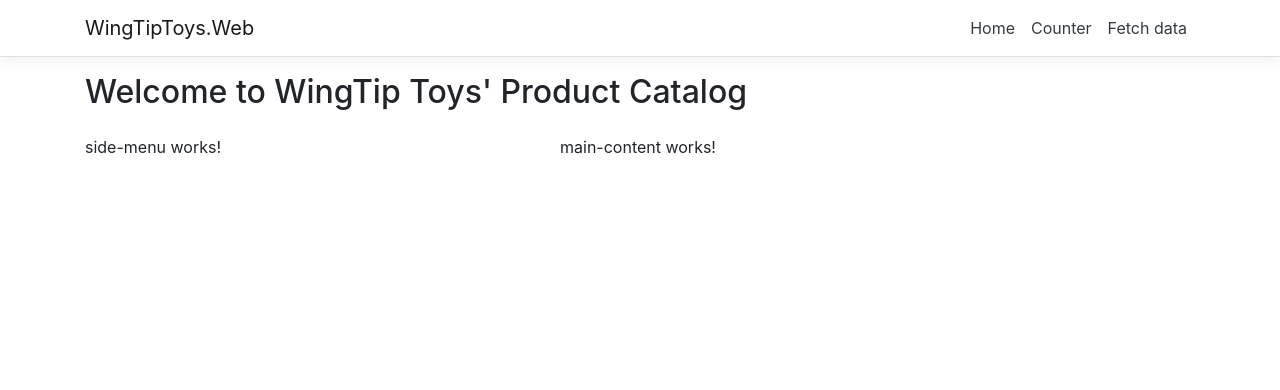
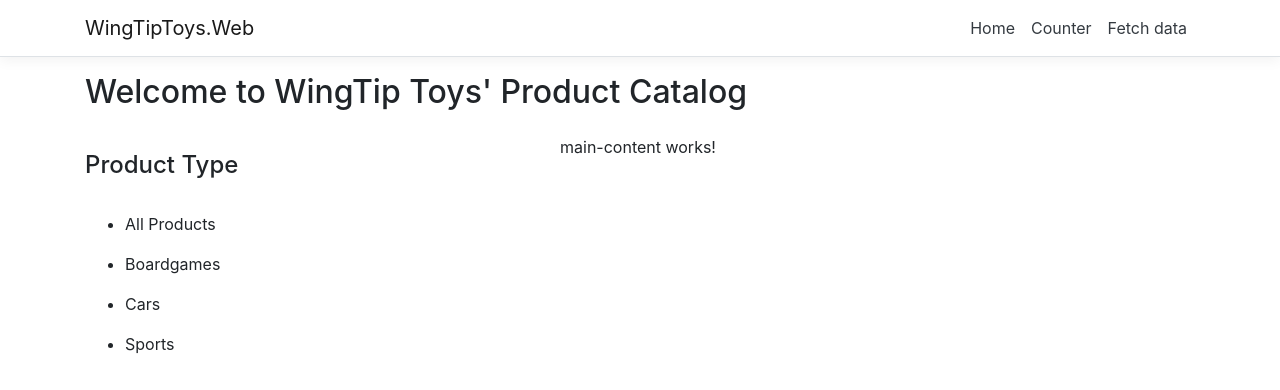
Before and after one commit to StephenYoon/wingtip-toys, an Angular app in the folder WingTipToys.Web/ClientApp/: page / in a window 1280 px wide. Shown: the top 390 px of the page. Built offline with nearby package versions, Linux system fonts and the light colour scheme.

Commit message:
Implemented side menu component

```diff
--- a/WingTipToys.Web/ClientApp/src/app/product-catalog/home/home.component.html
+++ b/WingTipToys.Web/ClientApp/src/app/product-catalog/home/home.component.html
@@ -5,7 +5,7 @@
 
     <!--Left side-->
     <div class="col-5 side-menu">
-      <app-side-menu>
+      <app-side-menu (selectedProductType)="onProductTypeChange($event)">
       </app-side-menu>
     </div>
 
--- a/WingTipToys.Web/ClientApp/src/app/product-catalog/side-menu/side-menu.component.html
+++ b/WingTipToys.Web/ClientApp/src/app/product-catalog/side-menu/side-menu.component.html
@@ -1 +1,19 @@
-<p>side-menu works!</p>
+<div class="side-menu-container">
+  <h4 class="header">Product Type</h4>
+
+  <!--TODO: Iterate from a source to generate this template programmatically-->
+  <ul>
+    <li class="clickable" (click)="selectType(0)">
+      <span>All Products</span>
+    </li>
+    <li class="clickable" (click)="selectType(3)">
+      <span>Boardgames</span>
+    </li>
+    <li class="clickable" (click)="selectType(1)">
+      <span>Cars</span>
+    </li>
+    <li class="clickable" (click)="selectType(2)">
+      <span>Sports</span>
+    </li>
+  </ul>
+</div>
--- a/WingTipToys.Web/ClientApp/src/app/product-catalog/side-menu/side-menu.component.scss
+++ b/WingTipToys.Web/ClientApp/src/app/product-catalog/side-menu/side-menu.component.scss
@@ -0,0 +1,14 @@
+.side-menu-container {
+    .header {
+        padding: 1rem 0.5rem 1rem 0;
+    }
+
+    .clickable {
+        cursor: pointer;
+        padding: 0.5rem 0 0.5rem 0;
+    }
+
+    .list-group-item {
+        border: none;
+    }
+}
--- a/WingTipToys.Web/ClientApp/src/app/product-catalog/side-menu/side-menu.component.ts
+++ b/WingTipToys.Web/ClientApp/src/app/product-catalog/side-menu/side-menu.component.ts
@@ -1,4 +1,4 @@
-import { Component, OnInit } from '@angular/core';
+import { Component, OnInit, Output, EventEmitter } from '@angular/core';
 
 @Component({
   selector: 'app-side-menu',
@@ -6,10 +6,14 @@ import { Component, OnInit } from '@angular/core';
   styleUrls: ['./side-menu.component.scss']
 })
 export class SideMenuComponent implements OnInit {
+  @Output() selectedProductType = new EventEmitter<number>();
 
   constructor() { }
 
   ngOnInit() {
   }
 
+  selectType(typeId: number): void {
+    this.selectedProductType.emit(typeId);
+  }
 }
```
